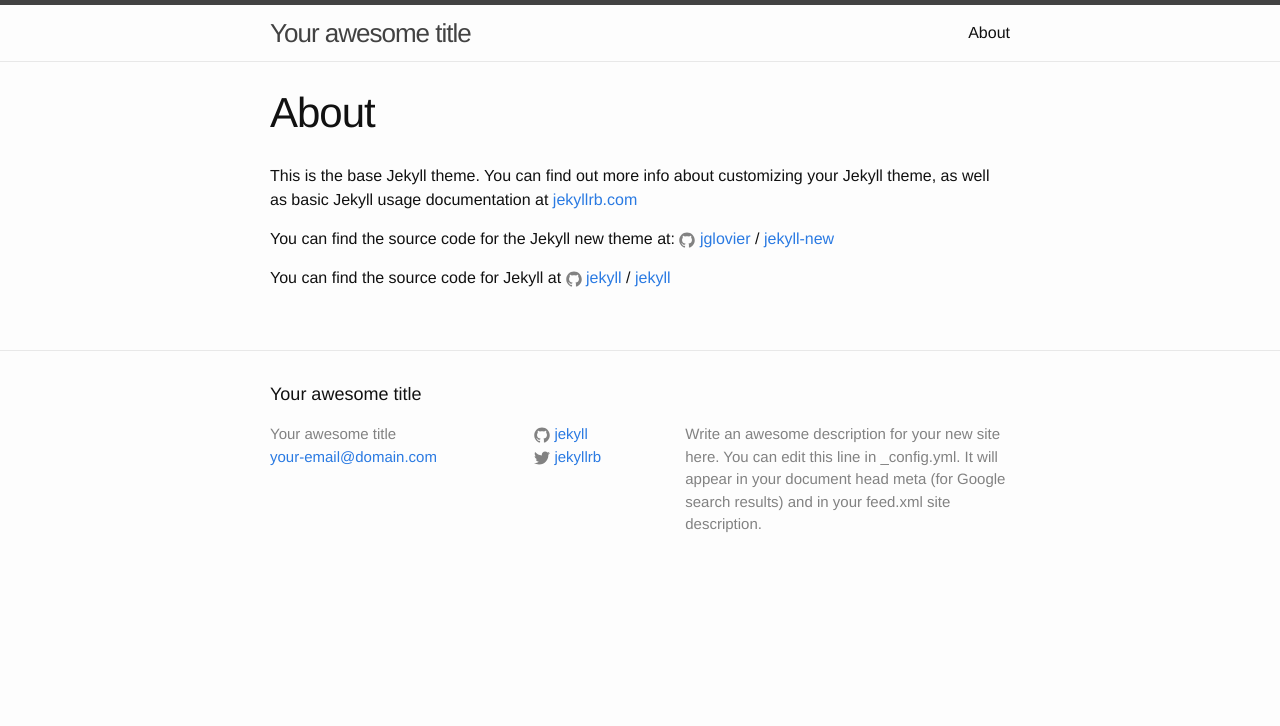
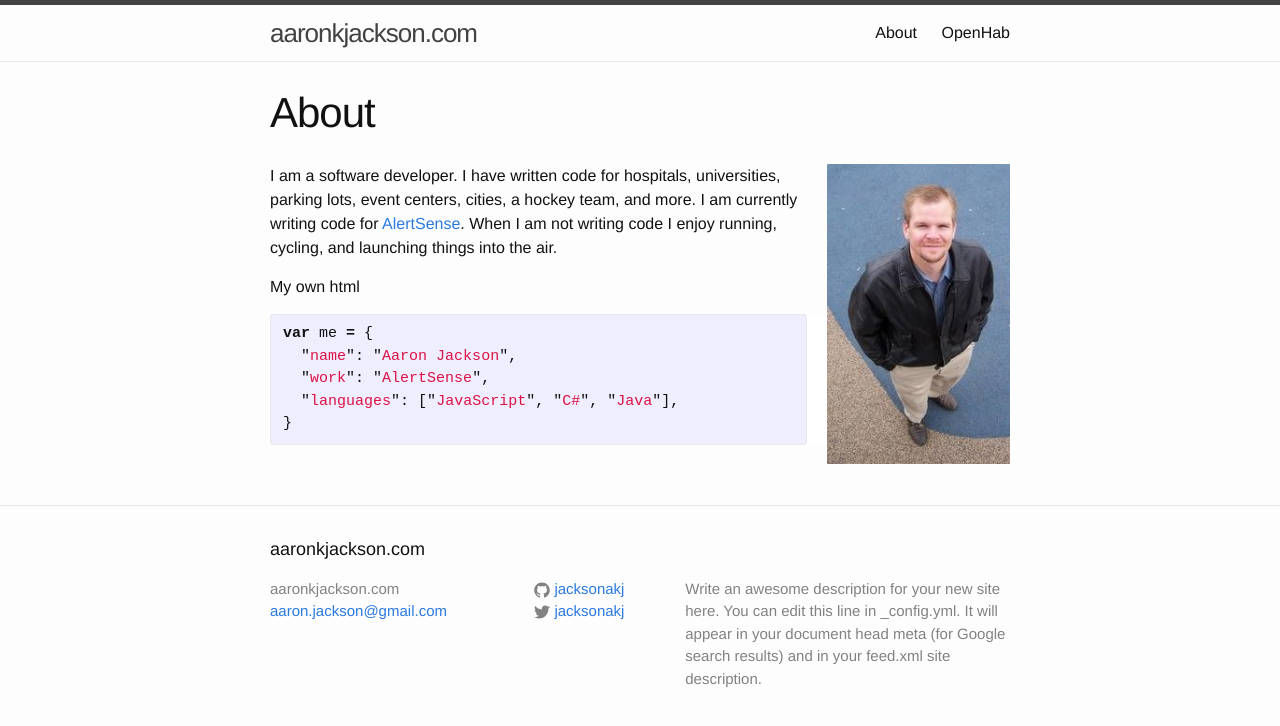
Before and after one commit to jacksonakj/jacksonakj.github.io, a Jekyll site: the page built from about.md, in a window 1280 px wide. Shown: the top 726 px of the page. Built offline with Jekyll 4.4.1, drawn with Linux system fonts in a browser that asks for light colours.

```diff
--- a/_config.yml
+++ b/_config.yml
@@ -6,16 +6,16 @@
 # 'jekyll serve'. If you change this file, please restart the server process.
 
 # Site settings
-title: Your awesome title
-email: your-email@domain.com
+title: aaronkjackson.com
+email: aaron.jackson@gmail.com
 description: > # this means to ignore newlines until "baseurl:"
   Write an awesome description for your new site here. You can edit this
   line in _config.yml. It will appear in your document head meta (for
   Google search results) and in your feed.xml site description.
 baseurl: "" # the subpath of your site, e.g. /blog
-url: "http://yourdomain.com" # the base hostname & protocol for your site
-twitter_username: jekyllrb
-github_username:  jekyll
+url: "http://aaronkjackson.com" # the base hostname & protocol for your site
+twitter_username: jacksonakj
+github_username:  jacksonakj
 
 # Build settings
 markdown: kramdown
--- a/about.md
+++ b/about.md
@@ -3,13 +3,19 @@ layout: page
 title: About
 permalink: /about/
 ---
+<img style="float: right; margin-left: 20px;" src="/assets/aaronkjackson-above-web-183x300.jpg" />
+I am a software developer. I have written code for hospitals, universities, parking lots, event centers, cities, a hockey team, and more.  I am currently writing code for [AlertSense][alertsense].  When I am not writing code I enjoy running, cycling, and launching things into the air.
 
-This is the base Jekyll theme. You can find out more info about customizing your Jekyll theme, as well as basic Jekyll usage documentation at [jekyllrb.com](http://jekyllrb.com/)
+<p>
+My own html
+</p>
 
-You can find the source code for the Jekyll new theme at:
-{% include icon-github.html username="jglovier" %} /
-[jekyll-new](https://github.com/jglovier/jekyll-new)
+{% highlight JavaScript %}
+var me = {
+  "name": "Aaron Jackson",
+  "work": "AlertSense",
+  "languages": ["JavaScript", "C#", "Java"],
+}
+{% endhighlight %}
 
-You can find the source code for Jekyll at
-{% include icon-github.html username="jekyll" %} /
-[jekyll](https://github.com/jekyll/jekyll)
+[alertsense]: http://www.alertsense.com
```
Also changed, not shown: _posts/2016-01-23-is-your-stored-procedure-slower-than-a-normal-query.markdown (added, +24 -0 lines), howto/index.md (added, +86 -0 lines), assets/aaronkjackson-above-web-183x300.jpg (added).
